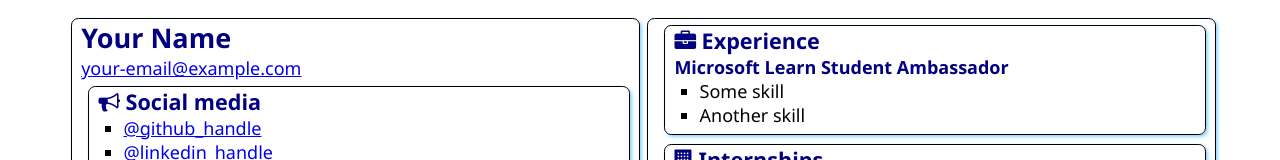
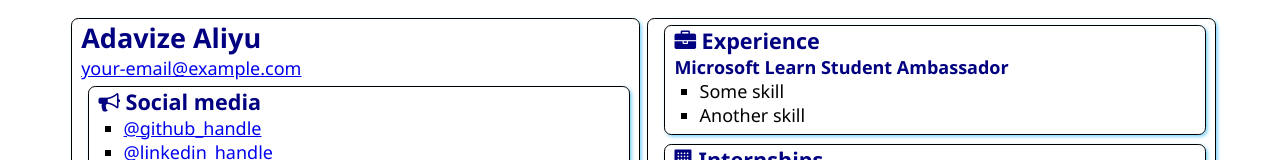
Before and after one commit to adavize0/-SATechnicalOnboarding, a plain HTML site: page src/index.html in a window 1280 px wide. Shown: the top 160 px of the page. Drawn offline with Linux system fonts and the light colour scheme.

Commit message:
Added My Name - Adavize
Edited html template to reflect my name as the heading

```diff
--- a/src/index.html
+++ b/src/index.html
@@ -12,7 +12,7 @@
 <body>
     <main>
         <article class="box">
-            <h1>Your Name</h1>
+            <h1>Adavize Aliyu</h1>
             <div><a href="mailto:your.email@example.com">your-email@example.com</a></div>
 
             <section class="box">
```
